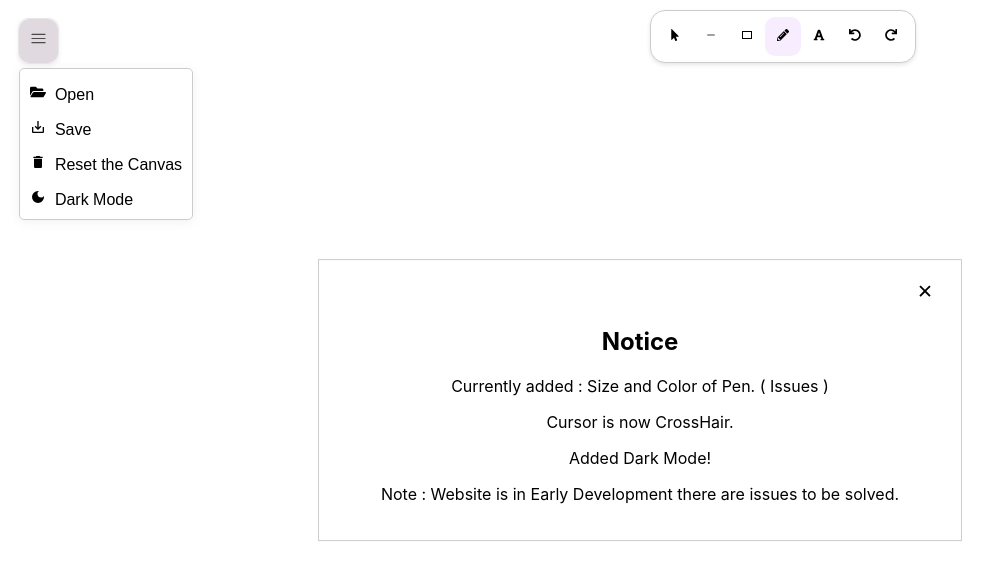
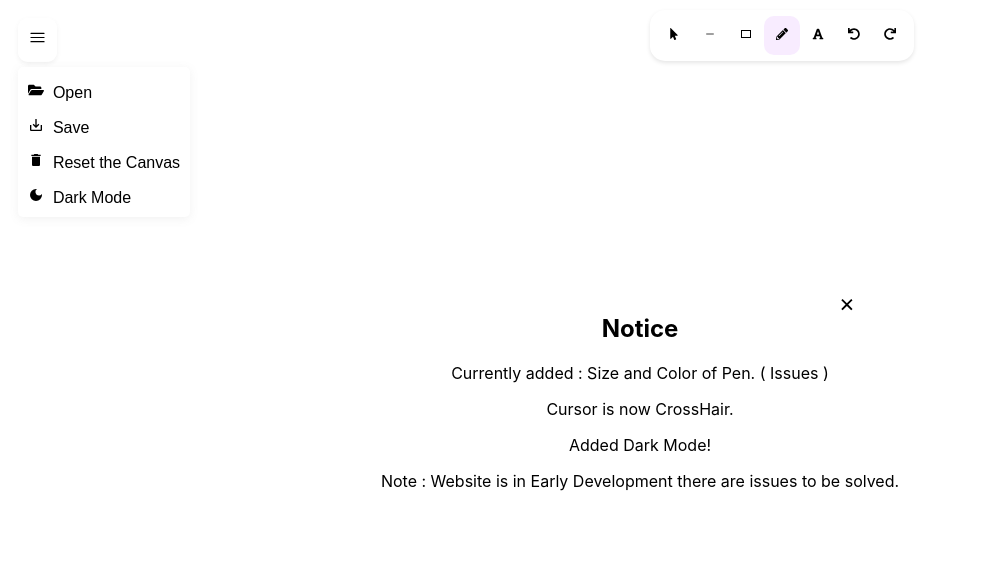
Before and after one commit to sumit171204/draw, a React (Create React App) app: page / in a window 1280 px wide. Both pictures are taken after a click on the button 38 px from the left and 41 px from the top of the page. Shown: the top 580 px of the page, without its empty margins (0-1007 px from the left). Built offline with nearby package versions, Linux system fonts and the light colour scheme; the HTML template or start-up script is replaced by a standard one.

Commit message:
Improved Dark Mode

```diff
--- a/src/App.css
+++ b/src/App.css
@@ -141,9 +141,10 @@ body.dark-mode {
   height: auto;
   transform: translate(-50%, -50%);
   background-color: white;
-  border: 1px solid #ccc;
+  border: 2px solid #ccc;
   padding: 20px;
   z-index: 999;
+  border-radius: 15px;
 }
 
 .popup-content {
@@ -151,13 +152,63 @@ body.dark-mode {
 }
 
 .popup button {
-  margin-left: 570px;
+  position: absolute;
+  margin-left: 450px;
   font-size: 20px;
   border: none;
   cursor: pointer;
   background: transparent;
 }
 
+/* Add this CSS to your component's CSS file or style tag */
+.dark-mode .toolbox-container {
+  background-color: #232329;
+  color: #ffffff;
+}
+
+.dark-mode .toolbox button {
+  background-color: #232329;
+  color: #ffffff;
+}
+
+.dark-mode .toolbox :hover {
+  background-color: #a0a0a0;
+  color: #232329;
+}
+
+.dark-mode .options {
+  background-color: #232329;
+  color: #ffffff;
+}
+
+.dark-mode .options button {
+  background-color: #232329;
+  color: #ffffff;
+}
+
+.dark-mode .dropdown-content button {
+  background-color: #232329;
+  color: #ffffff;
+}
+
+.dark-mode .dropdown-content :hover {
+  background-color: #a0a0a0;
+  color: #232329;
+}
+
+.dark-mode .popup {
+  background-color: #232329;
+  color: #ffffff;
+}
+
+.dark-mode .popup button {
+  color: #ffffff;
+}
+
+.dark-mode #canvas {
+  background-color: #2e2e2e;
+  color: #ffffff;
+}
 
 /* Media Queries */
 @media only screen and (max-width: 600px) {
--- a/src/App.js
+++ b/src/App.js
@@ -13,10 +13,20 @@ const createElement = (id, x1, y1, x2, y2, type, pencilColor) => {
   switch (type) {
     case "line":
     case "rectangle":
+    case "triangle":
+    case "ellipse":
       const roughElement =
         type === "line"
           ? generator.line(x1, y1, x2, y2)
-          : generator.rectangle(x1, y1, x2 - x1, y2 - y1);
+          : type === "rectangle"
+          ? generator.rectangle(x1, y1, x2 - x1, y2 - y1)
+          : type === "triangle"
+          ? generator.polygon([
+              [x1, y1],
+              [(x1 + x2) / 2, y2],
+              [x2, y1],
+            ])
+          : generator.ellipse((x1 + x2) / 2, (y1 + y2) / 2, x2 - x1, y2 - y1);
       return { id, x1, y1, x2, y2, type, roughElement, pencilColor };
     case "pencil":
       return { id, type, points: [{ x: x1, y: y1 }], pencilColor };
@@ -26,6 +36,7 @@ const createElement = (id, x1, y1, x2, y2, type, pencilColor) => {
       throw new Error(`Type not recognised: ${type}`);
   }
 };
+
 
 const nearPoint = (x, y, x1, y1, name) => {
   return Math.abs(x - x1) < 5 && Math.abs(y - y1) < 5 ? name : null;
@@ -595,7 +606,7 @@ const handleTouchCancel = event => {
   return (
     <div>
       {showPopup && (
-        <div className="popup">
+      <div className={`popup ${darkMode ? 'dark-mode' : ''}`} style={{ backgroundColor: darkMode ? '#232329' : '#ffffff', color: darkMode ? '#ffffff' : '#000000', border: darkMode ? '#ffffff' : '#000000' }}>
           <button onClick={handleClosePopup}><IoCloseSharp /></button>
           <div className="popup-content">
             <h2>Notice</h2>
@@ -607,10 +618,10 @@ const handleTouchCancel = event => {
         </div>
       )}
       <div>
-      <div className="options" >
-        <button className="btnoption" onClick={toggleDropdown}><HiOutlineBars3/></button>
+      <div className={`options ${darkMode ? 'dark-mode' : ''}`} style={{ backgroundColor: darkMode ? '#232329' : '#ffffff', color: darkMode ? '#ffffff' : '#000000', border: darkMode ? '#ffffff' : '#000000'  }}>
+        <button className={`btnoption ${darkMode ? 'dark-mode' : ''}`} style={{ backgroundColor: darkMode ? '#232329' : '#ffffff', color: darkMode ? '#ffffff' : '#000000', border: darkMode ? '#ffffff' : '#000000'  }} onClick={toggleDropdown}><HiOutlineBars3/></button>
         {showDropdown && (
-          <div className="dropdown-content">
+      <div className={`dropdown-content ${darkMode ? 'dark-mode' : ''}`} style={{ backgroundColor: darkMode ? '#232329' : '#ffffff', color: darkMode ? '#ffffff' : '#000000', border: darkMode ? '#ffffff' : '#000000'  }}>
             <button onClick={handleOpen}><FaFolderOpen/>&nbsp;&nbsp;Open</button>
             <input id="file-input" type="file" onChange={handleFileInputChange} style={{ display: 'none' }} />
 
@@ -624,7 +635,7 @@ const handleTouchCancel = event => {
 
     </div>
     <Draggable>
-        <div className="toolbox-container">
+    <div className={`toolbox-container ${darkMode ? 'dark-mode' : ''}`} style={{ backgroundColor: darkMode ? '#232329' : '#ffffff', color: darkMode ? '#ffffff' : '#000000', border: darkMode ? '#ffffff' : '#000000'  }}>
         <div className="toolbox">
           <button className={selectedTool === "selection" ? "selected" : ""} onClick={() => handleToolClick("selection")} title="Selection"><FaMousePointer /></button>
           <button className={selectedTool === "line" ? "selected" : ""} onClick={() => handleToolClick("line")} title="Line"><IoRemoveOutline /></button>
@@ -680,7 +691,7 @@ const handleTouchCancel = event => {
       style={{
         position: "absolute",
         zIndex: 1,
-        backgroundColor: darkMode ? "#333333" : "#ffffff",
+        backgroundColor: darkMode ? "#2e2e2e" : "#ffffff",
         color: darkMode ? "#ffffff" : "#000000"
       }}
     >
```
Lines whose indentation alone changed are shown as unchanged.
